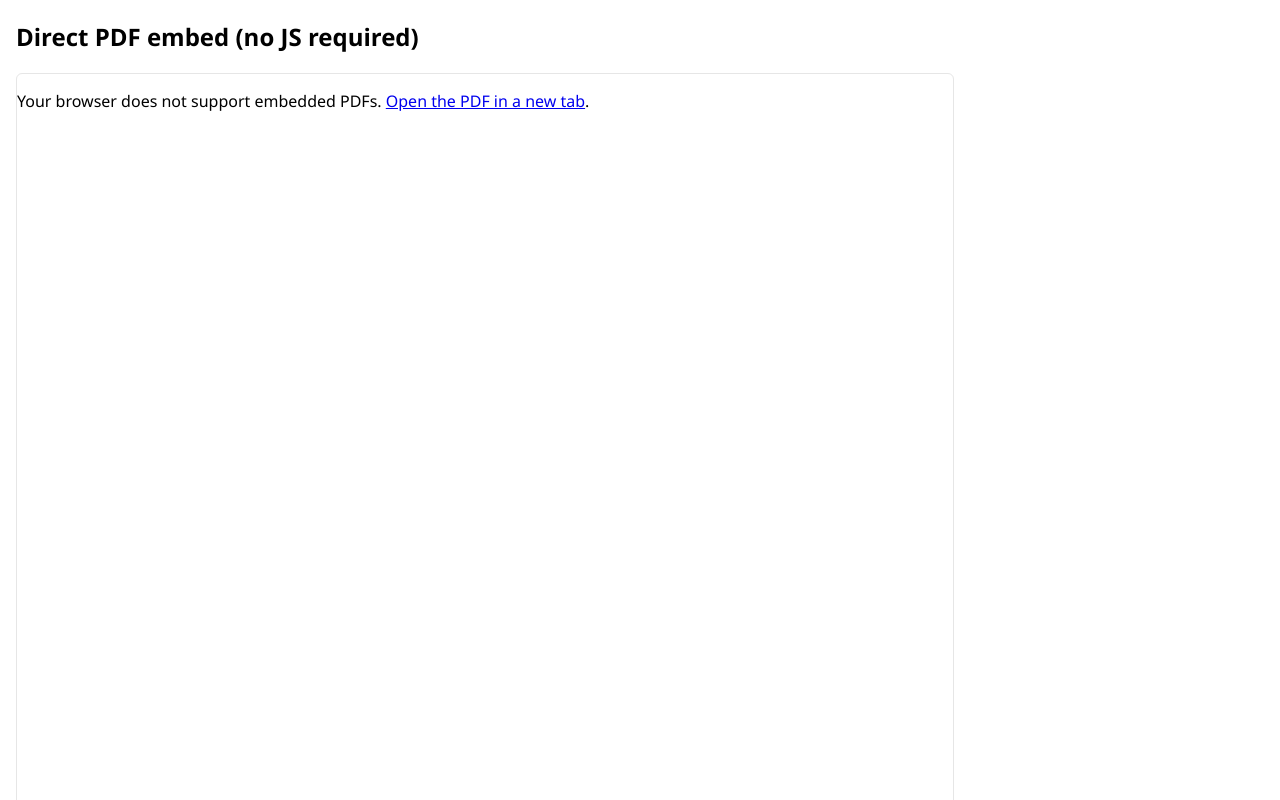
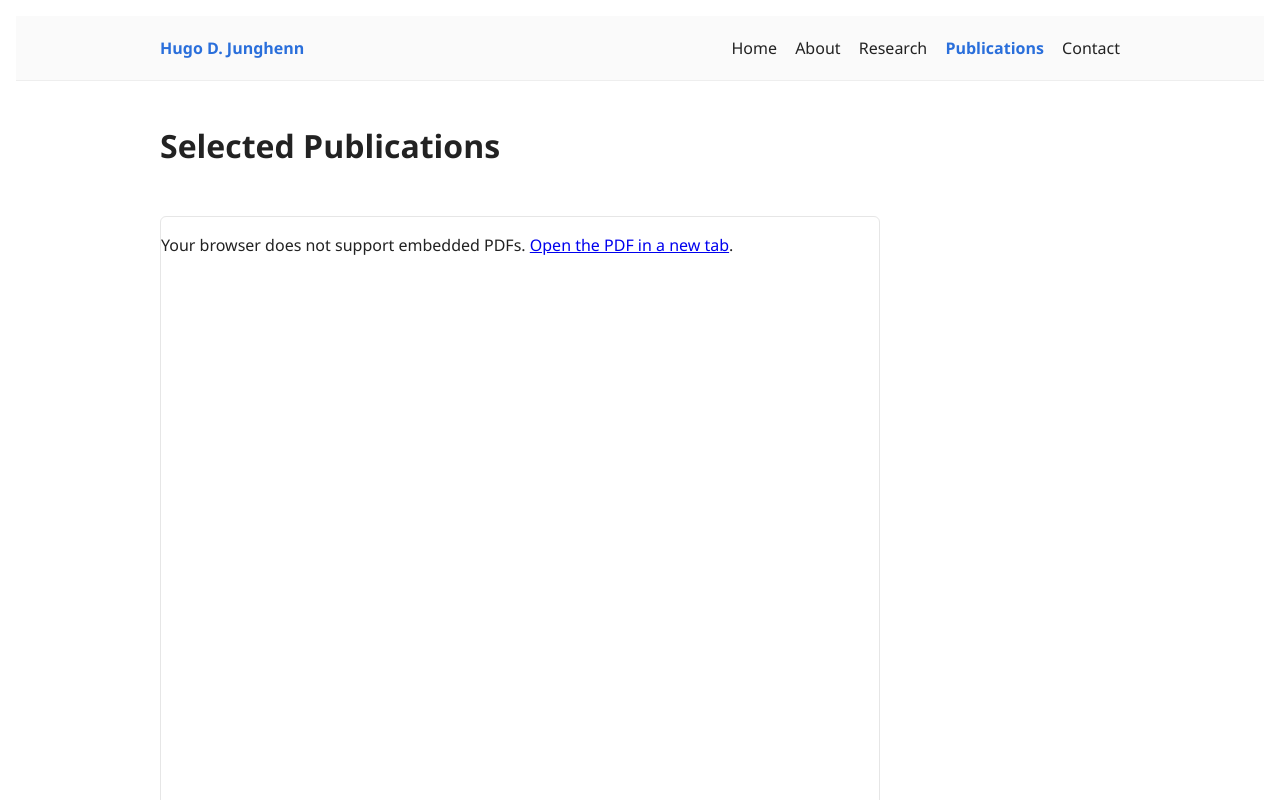
Before and after one commit to stevenoyes2015-del/hugo-site, a website: page src/pdf-html-example.html in a window 1280 px wide. Shown: the top 800 px of the page. Drawn offline with Linux system fonts and the light colour scheme.

Commit message:
Refactor publications page layout and PDF loading
Updated the HTML structure and content for the publications page, including header, main, and footer sections. Added a stylesheet link and modified the PDF loading script.

```diff
--- a/src/pdf-html-example.html
+++ b/src/pdf-html-example.html
@@ -3,7 +3,8 @@
 <head>
   <meta charset="utf-8" />
   <meta name="viewport" content="width=device-width,initial-scale=1" />
-  <title>Serve PDF from site</title>
+  <title>Publications — Hugo D. Junghenn</title>
+  <link rel="stylesheet" href="css/professor.css" />
   <style>
     body{font-family:Segoe UI,Arial,sans-serif;margin:16px}
     .pdf-wrap{width:75%;height:1000px;border:1px solid #e6e6e6;border-radius:6px;overflow:auto}
@@ -11,10 +12,23 @@
   </style>
 </head>
 <body>
-  <h2>Direct PDF embed (no JS required)</h2>
+  <header class="site-header">
+    <div class="wrap">
+      <a class="brand" href="index.html">Hugo D. Junghenn</a>
+      <nav class="nav">
+        <a href="index.html">Home</a>
+        <a href="about.html">About</a>
+        <a href="research.html">Research</a>
+        <a href="publications.html" aria-current="page">Publications</a>
+        <a href="contact.html">Contact</a>
+      </nav>
+    </div>
+  </header>
 
-  <!-- Place your PDF in wwwroot/pdfs/mydoc.pdf -->
-  <!-- Browser will render the PDF. Some browsers show toolbar/controls; that's native UI. -->
+  <main class="wrap">
+    <h1>Selected Publications</h1>
+    <br/>
+
     <div class="pdf-wrap" id="pdfWrap">
       <object data="/assets/publications.pdf#page=1&zoom=100" type="application/pdf">
         <p>Your browser does not support embedded PDFs.
@@ -22,8 +36,57 @@
         </p>
       </object>
     </div>
+
+    <!--<h3><stong>PUBLISHED BOOKS</stong></h3>
+    <ul>
+          <li>1. A Course in Real Analysis, Chapman Hall/CRC, N.Y., (2015) (600 pages).</li>
+          <li>2. Option Valuation: An Introduction to Financial Mathematics, Chapman & Hall/CRC Financial Mathematics Series N.Y. (2011) (252 pages).</li>
+          <li>3. Analysis on Semigroups: Function Spaces, Compactifications, Representations, John Wiley and Sons, N.Y. (1989) (334 pages). (with J.F. Berglund and P. Milnes).</li>
+          <li>4. Compact Right Topological Semigroups and Generalizations of Almost Periodicity, Lecture Notes in Mathematics 663, Springer--Verlag, N.Y. (1978) (243 pages). (with J.F. Berglund and P. Milnes).</li>
+    </ul>
+    <br/>
+    <h3><stong>REFERRED JOURNAL ARTICLES</stong></h3>
+    <ul>
+          <li>1. Demicontinuity and hemicontinuity in Frechet space, Proc. Amer. Math. Soc. 38 (1973), 89--91.</li>
+          <li>2. Arcs defined by one--parameter semigroups of operators, Proc. Amer. Math. Soc. 44 (1974), 113--120 (with C. T. Taam).</li>
+          <li>3. Tensor products and almost periodicity, Proc. Amer. Math. Soc. 43 (1974), 99--105.</li>
+          <li>4. Tensor products of spaces of almost periodic functions, Duke Math. J. 41 (1947), 661--666.</li>
+          <li>5. Almost periodic compactifications of transformation semigroups, Pacific J. Math 57 (1975), 207--216.</li>
+          <li>6. Some general results on fixed points and invariant means, Semigroup Forum 11 (1975), 153--164.</li>
+          <li>7. Universal mapping properties of semigroup compactifications, Semigroup Forum 15 (1978), 375--386 (with J.F. Berglund and P. Milnes).</li>
+          <li>8. Almost periodic functions on semidirect products of transformation semigroups, Pacific J. of Math. 79 (1978), 117--128.</li>
+          <li>9. The Maak compactification of a dense subsemigroup, Semigroup Forum 17 (1979), 261--265.</li>
+          <li>10. Amenability of function spaces on thick subsemigroups, Proc. Amer. Math. Soc. 75 (1979), 37--41.</li>
+          <li>11. Algebras of functions on direct products of semigroups, Rocky Mtn. J. Math. 10 (1980), 589--597.</li>
+          <li>12. Topological left amenability of semidirect products, Canad. Math. Bull. 24 (1981), 79--85.</li>
+          <li>13. Semigroup compactifications of semidirect products, Trans. Amer. Math. Soc. 265 (1981), 393--404 (with B.T. Lerner).</li>
+          <li>14. Amenability induced by amenable homomorphic images, Semigroup Forum 24 (1982), 11--23.</li>
+          <li>15. Distal compactifications of semigroups, Trans. Amer. Math. Soc. 274 (1982), 379--397.</li>
+          <li>16. Extensions of continuous functions on dense semigroups, Illinois J. Math. 27 (1983), 421--435.</li>
+          <li>17. Existence and structure theorems for semigroup compactifications, Semigroup Forum 28 (1984), 109--122 (with D. Pandian).</li>
+          <li>18. Weakly almost periodic representations of semigroups by Markov operators, Semigroup Forum 35 (1987), 195--205.</li>
+          <li>19. On extending continuous functions on dense subsemigroups, Semigroup Forum 43 (1991), 25--32 (with H. Sedaghat).</li>
+          <li>20. Direct sums of spaces of functions on semigroups, Semigroup Forum 49 (1994), 115--123.</li>
+          <li>21. Compactifications of N-fold and infinite semidirect products of semigroups, Semigroup Forum 51 (1995), 31--45.</li>
+          <li>22. Compactifications of operator semigroups, Trans. Amer. Math. Soc. 348 (1996), 1051--1073.</li>
+          <li>23. Almost periodic compactifications of product flows, Semigroup Forum 58 (1999), 298--312.</li>
+          <li>24. Distal compactifications of group extensions (with P. Milnes), Rocky Mountain Journal of Mathematics 29 (1999), 209--227.</li>
+          <li>25. Analysis on a discrete 6-dimensional nilpotent group (with P. Milnes), J. Sci. Univ. Tehran 3 (1999), 95--113.</li>
+          <li>26. Almost periodic compactifications of group extensions (with P. Milnes), Czech. Math. J. 52 (127) (2002), 237--254.</li>
+          <li>27. Almost periodic compactifications of semidirect product flows, Semigroup Forum 66 (2003), 328--336.</li>
+          <li>28. Almost Periodic Events Generated By Random Flows, Semigroup Forum 88 (2014), 177--194.</li>
+          <li>29. Compactifications of Zappa products (with P. Milnes), Rocky Mountain J. of Math. 44 (2014), 1903--1921.</li>
+      </ul>-->
+  </main>
+
+  <footer class="site-footer">
+    <div class="wrap">
+      <small>© 2025 Hugo D. Junghenn — GW University</small>
+    </div>
+  </footer>
+
+  <script src="js/professor.js"></script>
 </body>
-
 <script>
 (function () {
   'use strict';
```
Lines whose indentation alone changed are shown as unchanged.
